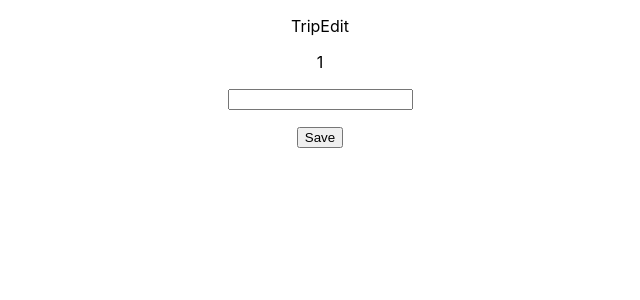
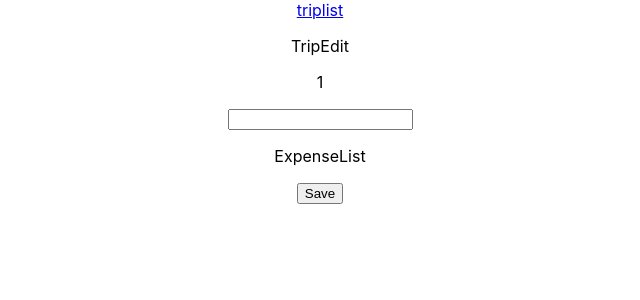
Before and after one commit to ProductivityTools-Trips/ProductivityTools.Trips.Web, a React (Create React App) app: page /tripedit/1 in a window 1280 px wide. Shown: the top 300 px of the page, without its empty margins (320-960 px from the left). Built offline with nearby package versions, Linux system fonts and the light colour scheme; no server answers; the HTML template or start-up script is replaced by a standard one.

Commit message:
expense list

```diff
--- /dev/null
+++ b/src/Components/ExpenseList/index.js
@@ -0,0 +1,29 @@
+import { useEffect, useState } from 'react'
+import service from '../../services/apiService'
+import { useParams } from "react-router-dom";
+
+function ExpenseList() {
+
+    let params = useParams();
+    const [expenses, setExpenses] = useState(null)
+
+    useEffect(() => {
+        const fetchData = async () => {
+            const r = await service.getExpenses(params.id);
+            setExpenses(r);
+        }
+        fetchData();
+    }, [])
+
+
+
+    return (
+        <div>
+            <div>ExpenseList</div>
+            <p>{expenses && expenses.map(x => x.name)}</p>
+        </div>
+
+    )
+}
+
+export default ExpenseList;
--- a/src/Components/TripEdit/index.js
+++ b/src/Components/TripEdit/index.js
@@ -2,6 +2,8 @@
 import { useState, useEffect } from "react";
 import { useParams } from "react-router-dom";
 import service from '../../services/apiService'
+import { Link } from 'react-router-dom'
+import ExpenseList from "../ExpenseList";
 
 
 
@@ -35,9 +37,11 @@ function TripEdit() {
 
     return (
         <div>
+            <Link to={"/"}>triplist</Link>
             <p>TripEdit</p>
             <p>{params.id}</p>
             <p><input type='edit' name='name' value={trip && trip.name || ""} onChange={handleChange}></input> </p>
+            <ExpenseList></ExpenseList>
             <button onClick={save}>Save</button>
         </div>
 
--- a/src/Components/TripList/index.js
+++ b/src/Components/TripList/index.js
@@ -17,6 +17,7 @@ function TripList() {
 
     return (
         <div>
+
             <p>Trips:</p>
             <table>
                 <tbody>
--- a/src/services/apiService.js
+++ b/src/services/apiService.js
@@ -21,11 +21,17 @@ async function saveTrip(trip) {
     const response = await axios.post(`${config.PATH_BASE}/Trip/Save`, trip)
 }
 
+async function getExpenses(id){
+    const response=await axios.get(`${config.PATH_BASE}/Expense/Get?id=${id}`);
+    return response.data
+}
+
 const service = {
     getDate,
     getTrips,
     getTrip,
-    saveTrip
+    saveTrip,
+    getExpenses
 }
 
 export default service;
```
